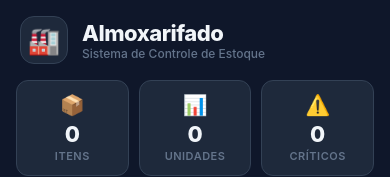
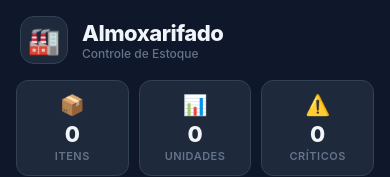
Before and after one commit to Universidade-Cesumar/prova-2b-dev-mobile-Ricardogonzaga98, a React Native app: screen / in a window 390 px wide. Shown: the top 177 px of the page. Built offline with nearby package versions, Linux system fonts and the light colour scheme; no server answers.

Commit message:
fix: encurtar subtitulo do header para caber em telas menores

```diff
--- a/src/screens/HomeScreen.js
+++ b/src/screens/HomeScreen.js
@@ -75,7 +75,7 @@ export function HomeScreen() {
           </View>
           <View>
             <Text style={styles.headerTitulo}>Almoxarifado</Text>
-            <Text style={styles.headerSubtitulo}>Sistema de Controle de Estoque</Text>
+            <Text style={styles.headerSubtitulo}>Controle de Estoque</Text>
           </View>
         </View>
 
```
